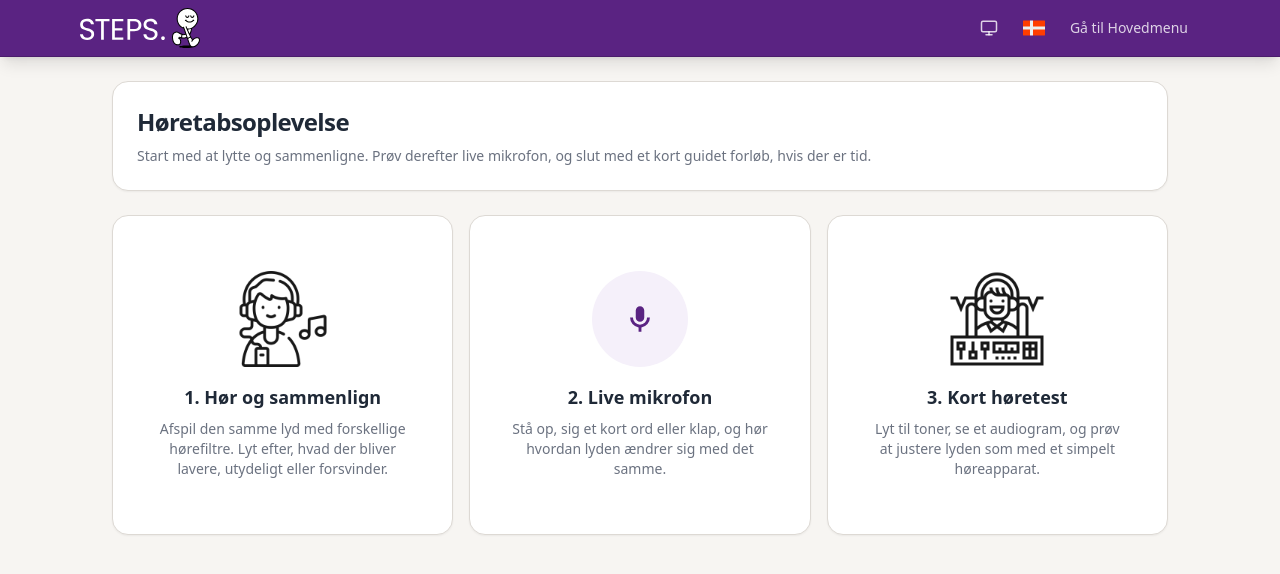
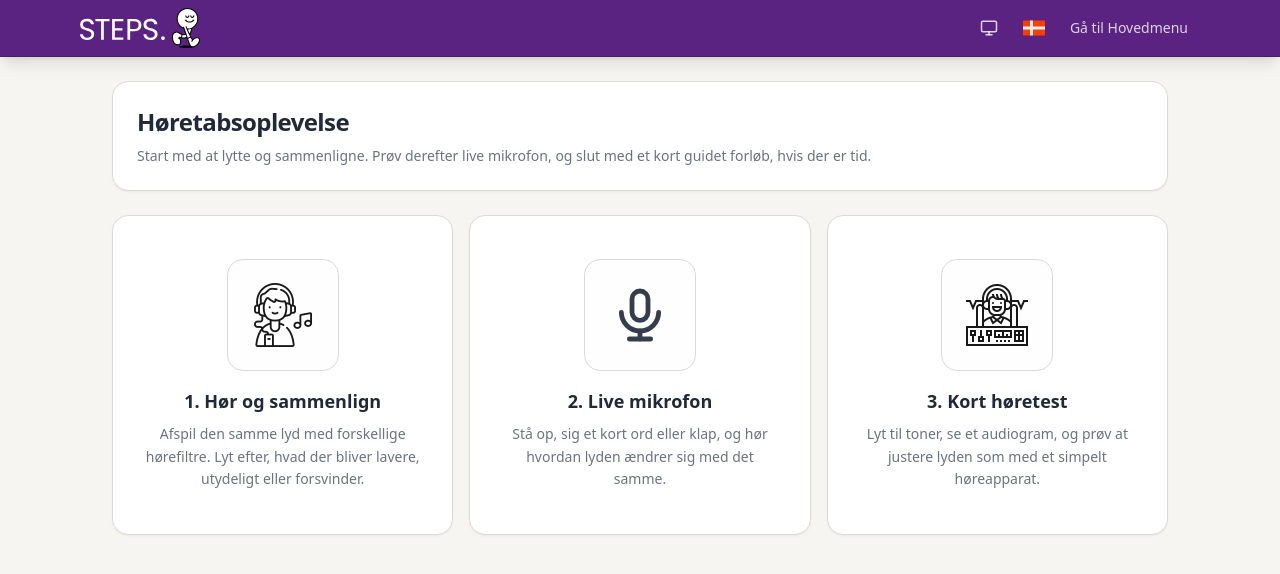
Before and after one commit to STEPSinterreg/STEPSinterreg.github.io, a React (Vite) app: page /experiences/hearing-loss in a window 1280 px wide. Shown: the top 574 px of the page. Built offline with nearby package versions, Linux system fonts and the light colour scheme.

Commit message:
Update
Made coherent changes

```diff
--- a/src/app/App.tsx
+++ b/src/app/App.tsx
@@ -21,6 +21,7 @@ export default function App() {
   const isHearingLossLevel = isHearingLoss && search.get("screen") === "level";
   const isHearingLossCompare = isHearingLoss && search.get("screen") === "compare";
   const isHearingLossExperience = isHearingLoss && search.get("screen") === "experience";
+  const isHearingLossLive = isHearingLoss && search.get("screen") === "live";
   const showHearingLossDevUnlock = isHearingLossExperience;
   const { locale } = useLocale();
   const { setting, setSetting } = useTheme();
@@ -80,7 +81,7 @@ export default function App() {
         </button>
       )}
 
-      {(isHearingLossCompare || isHearingLossExperience) && (
+      {(isHearingLossCompare || isHearingLossExperience || isHearingLossLive) && (
         <button
           className={topBarButtonClass}
           onClick={() => {
@@ -92,7 +93,7 @@ export default function App() {
         </button>
       )}
 
-      {!isDashboard && !isHearingLossLevel && !isHearingLossCompare && !isHearingLossExperience && (
+      {!isDashboard && !isHearingLossLevel && !isHearingLossCompare && !isHearingLossExperience && !isHearingLossLive && (
         <button
           className={topBarButtonClass}
           onClick={() => {
@@ -227,7 +228,7 @@ export default function App() {
                           </button>
                         )}
 
-                        {(isHearingLossCompare || isHearingLossExperience) && (
+                        {(isHearingLossCompare || isHearingLossExperience || isHearingLossLive) && (
                           <button
                             className="flex w-full items-center gap-2 rounded-md px-2 py-2 text-left text-sm text-gray-700 hover:bg-steps-50"
                             onClick={() => {
@@ -239,7 +240,7 @@ export default function App() {
                           </button>
                         )}
 
-                        {!isDashboard && !isHearingLossLevel && !isHearingLossCompare && !isHearingLossExperience && (
+                        {!isDashboard && !isHearingLossLevel && !isHearingLossCompare && !isHearingLossExperience && !isHearingLossLive && (
                           <button
                             className="flex w-full items-center gap-2 rounded-md px-2 py-2 text-left text-sm text-gray-700 hover:bg-steps-50"
                             onClick={() => {
--- a/src/experiences/hearing-loss/HearingLoss.tsx
+++ b/src/experiences/hearing-loss/HearingLoss.tsx
@@ -1504,6 +1504,13 @@ export default function HearingLoss() {
     );
   };
 
+  const modeCardClass =
+    "group flex min-h-72 flex-col items-center gap-4 rounded-2xl border border-surface-300 bg-white p-6 text-center shadow-sm transition hover:border-steps-200 hover:bg-surface-50 focus-visible:outline-none focus-visible:ring-2 focus-visible:ring-steps-400 focus-visible:ring-offset-2 focus-visible:ring-offset-surface-100 sm:min-h-80 sm:justify-center sm:p-8";
+  const modeIconShellClass =
+    "flex h-24 w-24 items-center justify-center rounded-2xl border border-surface-300 bg-surface-50 text-gray-800 transition group-hover:border-steps-200 group-hover:bg-steps-50 sm:h-28 sm:w-28";
+  const modeImageIconClass =
+    "h-14 w-14 object-contain brightness-0 opacity-90 transition-opacity group-hover:opacity-100 sm:h-16 sm:w-16";
+
   return (
     <div className="mx-auto max-w-6xl px-4 sm:px-6 lg:px-8">
       {screen === "landing" ? (
@@ -1519,18 +1526,20 @@ export default function HearingLoss() {
             <button
               type="button"
               onClick={goToCompare}
-              className="group flex flex-col items-center gap-4 rounded-2xl border border-surface-300 bg-white shadow-sm p-6 text-center hover:bg-surface-200 focus-visible:outline-none focus-visible:ring-2 focus-visible:ring-steps-400 focus-visible:ring-offset-2 focus-visible:ring-offset-surface-100 sm:min-h-80 sm:justify-center sm:p-10"
+              className={modeCardClass}
             >
-              <img
-                src="/icons/listen 512x512.png"
-                alt=""
-                className="h-20 w-20 object-contain brightness-0 opacity-90 transition-opacity group-hover:opacity-100 sm:h-24 sm:w-24"
-              />
-              <div>
-                <div className="text-base font-semibold text-gray-800 sm:text-lg">
+              <div className={modeIconShellClass}>
+                <img
+                  src="/icons/listen 512x512.png"
+                  alt=""
+                  className={modeImageIconClass}
+                />
+              </div>
+              <div className="max-w-xs">
+                <div className="text-base font-semibold leading-snug text-gray-800 sm:text-lg">
                   {t["hearingLossExperience.landing.compareTitle"]}
                 </div>
-                <div className="mt-2 text-sm text-gray-500">
+                <div className="mt-2 text-sm leading-relaxed text-gray-500">
                   {t["hearingLossExperience.landing.compareBody"]}
                 </div>
               </div>
@@ -1540,18 +1549,21 @@ export default function HearingLoss() {
             <button
               type="button"
               onClick={goToLiveMode}
-              className="group flex flex-col items-center gap-4 rounded-2xl border border-surface-300 bg-white shadow-sm p-6 text-center hover:bg-surface-200 focus-visible:outline-none focus-visible:ring-2 focus-visible:ring-steps-400 focus-visible:ring-offset-2 focus-visible:ring-offset-surface-100 sm:min-h-80 sm:justify-center sm:p-10"
+              className={modeCardClass}
             >
-              <div className="flex h-20 w-20 items-center justify-center rounded-full bg-steps-50 text-steps-600 transition group-hover:bg-steps-100 sm:h-24 sm:w-24">
-                <svg width="34" height="34" viewBox="0 0 24 24" fill="currentColor" aria-hidden="true">
-                  <path d="M12 14a3 3 0 0 0 3-3V6a3 3 0 0 0-6 0v5a3 3 0 0 0 3 3Zm5-3a5 5 0 0 1-10 0H5a7 7 0 0 0 6 6.93V21h2v-3.07A7 7 0 0 0 19 11h-2Z" />
+              <div className={modeIconShellClass}>
+                <svg width="64" height="64" viewBox="0 0 24 24" fill="none" stroke="currentColor" strokeWidth="1.8" strokeLinecap="round" strokeLinejoin="round" aria-hidden="true" className="opacity-90 transition-opacity group-hover:opacity-100">
+                  <path d="M12 14a3 3 0 0 0 3-3V6a3 3 0 0 0-6 0v5a3 3 0 0 0 3 3Z" />
+                  <path d="M19 11a7 7 0 0 1-14 0" />
+                  <path d="M12 18v3" />
+                  <path d="M8 21h8" />
                 </svg>
               </div>
-              <div>
-                <div className="text-base font-semibold text-gray-800 sm:text-lg">
+              <div className="max-w-xs">
+                <div className="text-base font-semibold leading-snug text-gray-800 sm:text-lg">
                   {t["hearingLossExperience.landing.liveTitle"]}
                 </div>
-                <div className="mt-2 text-sm text-gray-500">
+                <div className="mt-2 text-sm leading-relaxed text-gray-500">
                   {t["hearingLossExperience.landing.liveBody"]}
                 </div>
               </div>
@@ -1561,18 +1573,20 @@ export default function HearingLoss() {
             <button
               type="button"
               onClick={goToExperienceMenu}
-              className="group flex flex-col items-center gap-4 rounded-2xl border border-surface-300 bg-white shadow-sm p-6 text-center hover:bg-surface-200 focus-visible:outline-none focus-visible:ring-2 focus-visible:ring-steps-400 focus-visible:ring-offset-2 focus-visible:ring-offset-surface-100 sm:min-h-80 sm:justify-center sm:p-10"
+              className={modeCardClass}
             >
-              <img
-                src="/icons/audiogram 512x512.png"
-                alt=""
-                className="h-20 w-20 object-contain brightness-0 opacity-90 transition-opacity group-hover:opacity-100 sm:h-24 sm:w-24"
-              />
-              <div>
-                <div className="text-base font-semibold text-gray-800 sm:text-lg">
+              <div className={modeIconShellClass}>
+                <img
+                  src="/icons/audiogram 512x512.png"
+                  alt=""
+                  className={modeImageIconClass}
+                />
+              </div>
+              <div className="max-w-xs">
+                <div className="text-base font-semibold leading-snug text-gray-800 sm:text-lg">
                   {t["hearingLossExperience.landing.experienceTitle"]}
                 </div>
-                <div className="mt-2 text-sm text-gray-500">
+                <div className="mt-2 text-sm leading-relaxed text-gray-500">
                   {t["hearingLossExperience.landing.experienceBody"]}
                 </div>
               </div>
--- a/src/i18n/translations.ts
+++ b/src/i18n/translations.ts
@@ -124,7 +124,7 @@ export const translations: Record<string, Record<string, string>> = {
     "hearingLossExperience.landing.liveBody": "Stå op, sig et kort ord eller klap, og hør hvordan lyden ændrer sig med det samme.",
     "hearingLossExperience.landing.experienceTitle": "3. Kort høretest",
     "hearingLossExperience.landing.experienceBody": "Lyt til toner, se et audiogram, og prøv at justere lyden som med et simpelt høreapparat.",
-    "hearingLossExperience.live.title": "Live lytning",
+    "hearingLossExperience.live.title": "Live mikrofon",
     "hearingLossExperience.live.body": "Stå op, start mikrofonen, og prøv en kort lyd: sig dit navn, sig et ord, klap eller knips.",
     "hearingLossExperience.live.warningTitle": "Vigtigt",
     "hearingLossExperience.live.warningBody": "Denne tilstand sender mikrofonen gennem browseren i realtid. Stop med det samme, hvis lyden hyler eller bliver ubehagelig.",
@@ -392,7 +392,7 @@ export const translations: Record<string, Record<string, string>> = {
     "hearingLossExperience.landing.liveBody": "Nutzen Sie das Mikrofon als Eingang und hören Sie sofort ein Hörverlustprofil.",
     "hearingLossExperience.landing.experienceTitle": "Hörverlust erleben und mit moderner Technologie korrigieren",
     "hearingLossExperience.landing.experienceBody": "Machen Sie eine geführte Erfahrung, führen Sie einen Hörtest durch und versuchen Sie, Audio mit einem simulierten Hörgerät anzupassen.",
-    "hearingLossExperience.live.title": "Live-Mithören",
+    "hearingLossExperience.live.title": "Live-Mikrofon",
     "hearingLossExperience.live.body": "Starten Sie das Mikrofon, wählen Sie ein Profil und hören Sie den verarbeiteten Klang sofort.",
     "hearingLossExperience.live.warningTitle": "Wichtig",
     "hearingLossExperience.live.warningBody": "Dieser Modus leitet das Mikrofoneingangssignal in Echtzeit durch den Browser. Bei zu hoher Lautstärke kann Rückkopplung entstehen.",
@@ -660,7 +660,7 @@ export const translations: Record<string, Record<string, string>> = {
     "hearingLossExperience.landing.liveBody": "Use the microphone as input and hear a hearing-loss profile applied immediately.",
     "hearingLossExperience.landing.experienceTitle": "Experience Hearing Loss and Correct It Using Modern Technology",
     "hearingLossExperience.landing.experienceBody": "Go through a guided experience, take a hearing test, and try adjusting audio with a simulated hearing aid.",
-    "hearingLossExperience.live.title": "Live listening",
+    "hearingLossExperience.live.title": "Live microphone",
     "hearingLossExperience.live.body": "Start the microphone, choose a profile, and hear the processed sound immediately.",
     "hearingLossExperience.live.warningTitle": "Important",
     "hearingLossExperience.live.warningBody": "This mode routes microphone input through the browser in real time. It can feed back if the volume is too high.",
```
